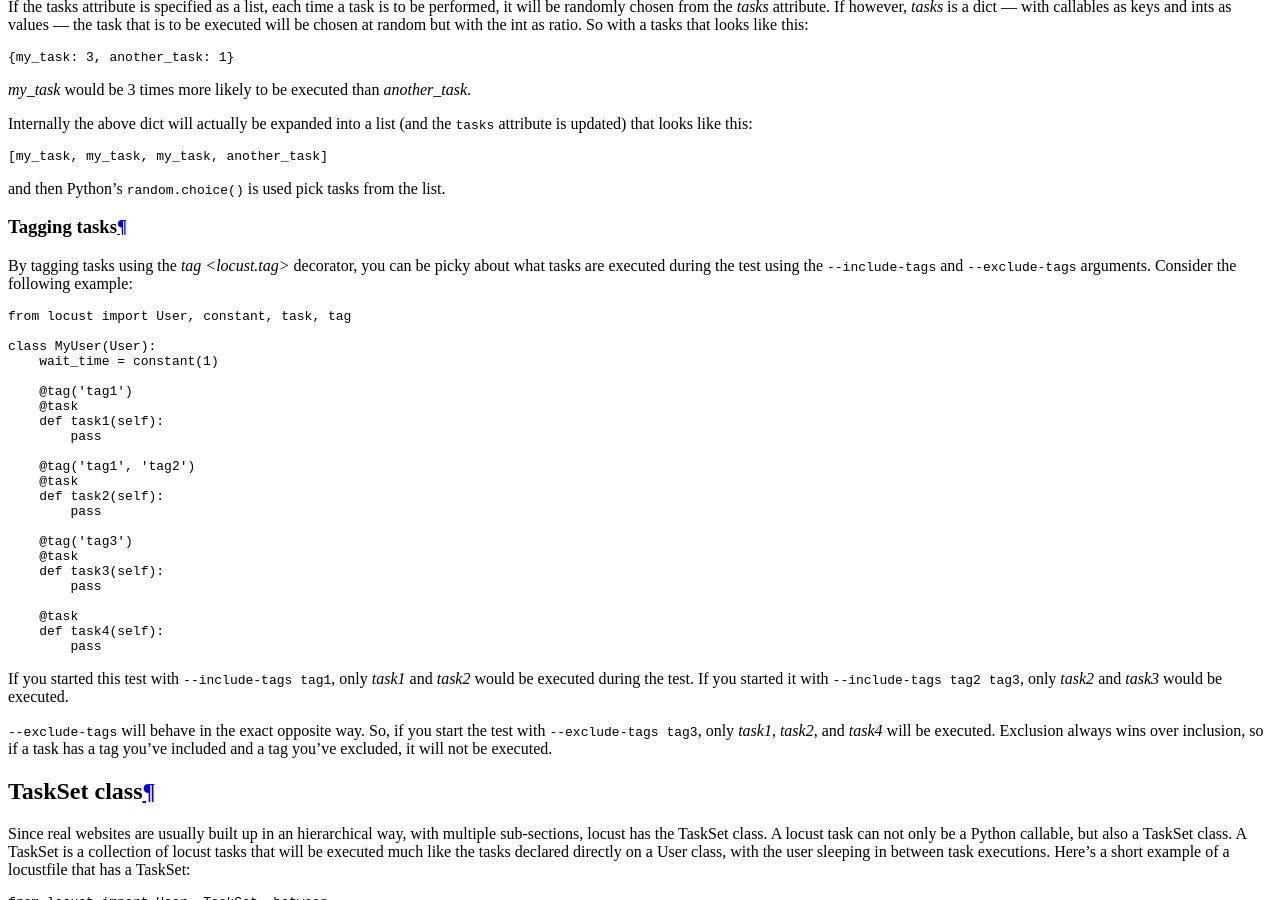
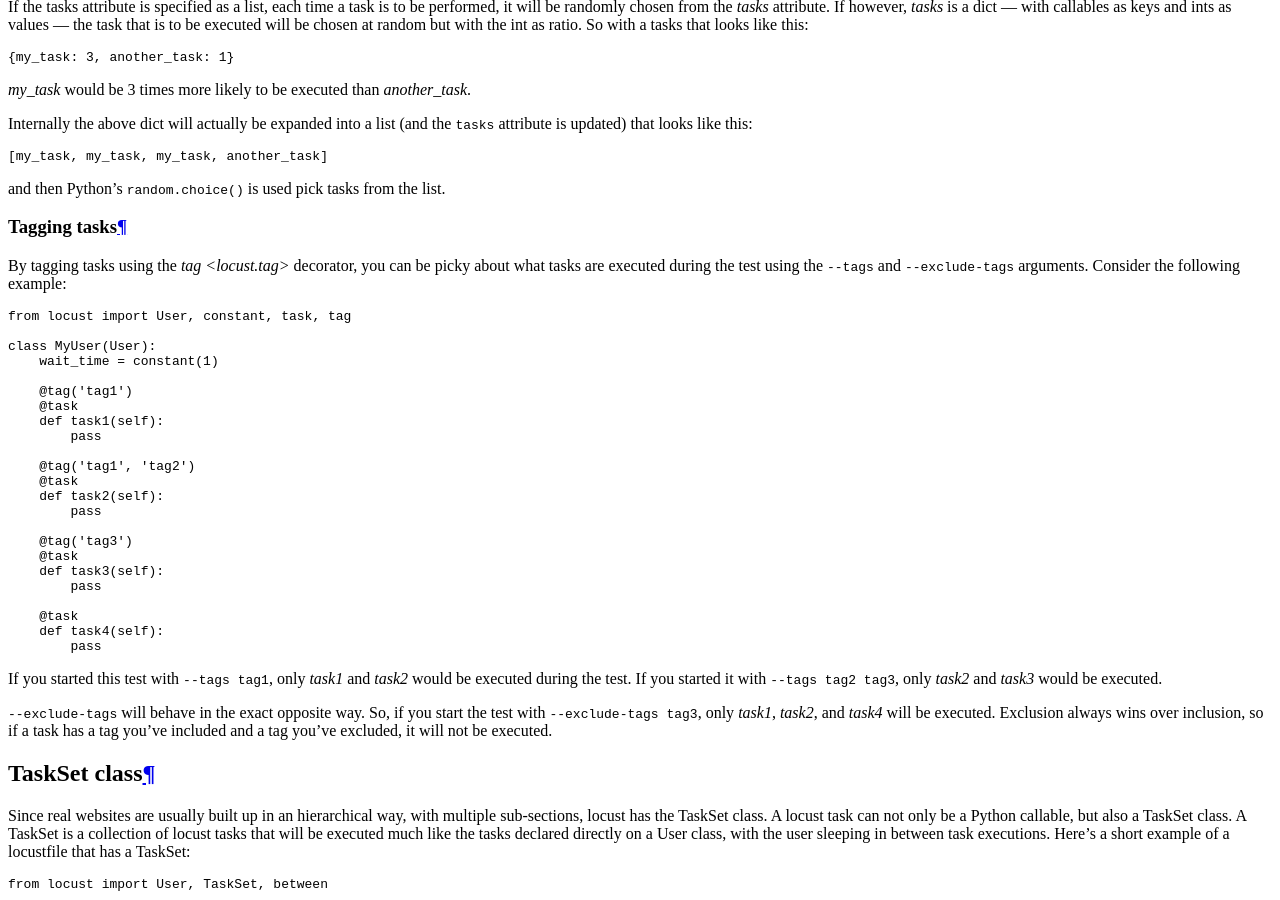
Before and after one commit to locustio/locust, a Sphinx documentation site: the page built from docs/writing-a-locustfile.rst, in a window 1280 px wide and 900 px high, scrolled down 3210 px. Built offline with Sphinx 7.4.7 and the Read the Docs theme 2.0.0, drawn with Linux system fonts in a browser that asks for light colours; the version number is read from the project's files by our own code.

Commit message:
Changed include-tags to tags in docs

```diff
--- a/docs/writing-a-locustfile.rst
+++ b/docs/writing-a-locustfile.rst
@@ -199,8 +199,8 @@ Tagging tasks
 -------------
 
 By tagging tasks using the `tag <locust.tag>` decorator, you can be picky about what tasks are
-executed during the test using the :code:`--include-tags` and :code:`--exclude-tags` arguments.
-Consider the following example:
+executed during the test using the :code:`--tags` and :code:`--exclude-tags` arguments.  Consider
+the following example:
 
 .. code-block:: python
 
@@ -228,9 +228,9 @@ Consider the following example:
         def task4(self):
             pass
 
-If you started this test with :code:`--include-tags tag1`, only *task1* and *task2* would be
-executed during the test. If you started it with :code:`--include-tags tag2 tag3`, only *task2* and
-*task3* would be executed.
+If you started this test with :code:`--tags tag1`, only *task1* and *task2* would be executed
+during the test. If you started it with :code:`--tags tag2 tag3`, only *task2* and *task3* would be
+executed.
 
 :code:`--exclude-tags` will behave in the exact opposite way. So, if you start the test with
 :code:`--exclude-tags tag3`, only *task1*, *task2*, and *task4* will be executed. Exclusion always
```
Also changed, not shown: 1 other file.
